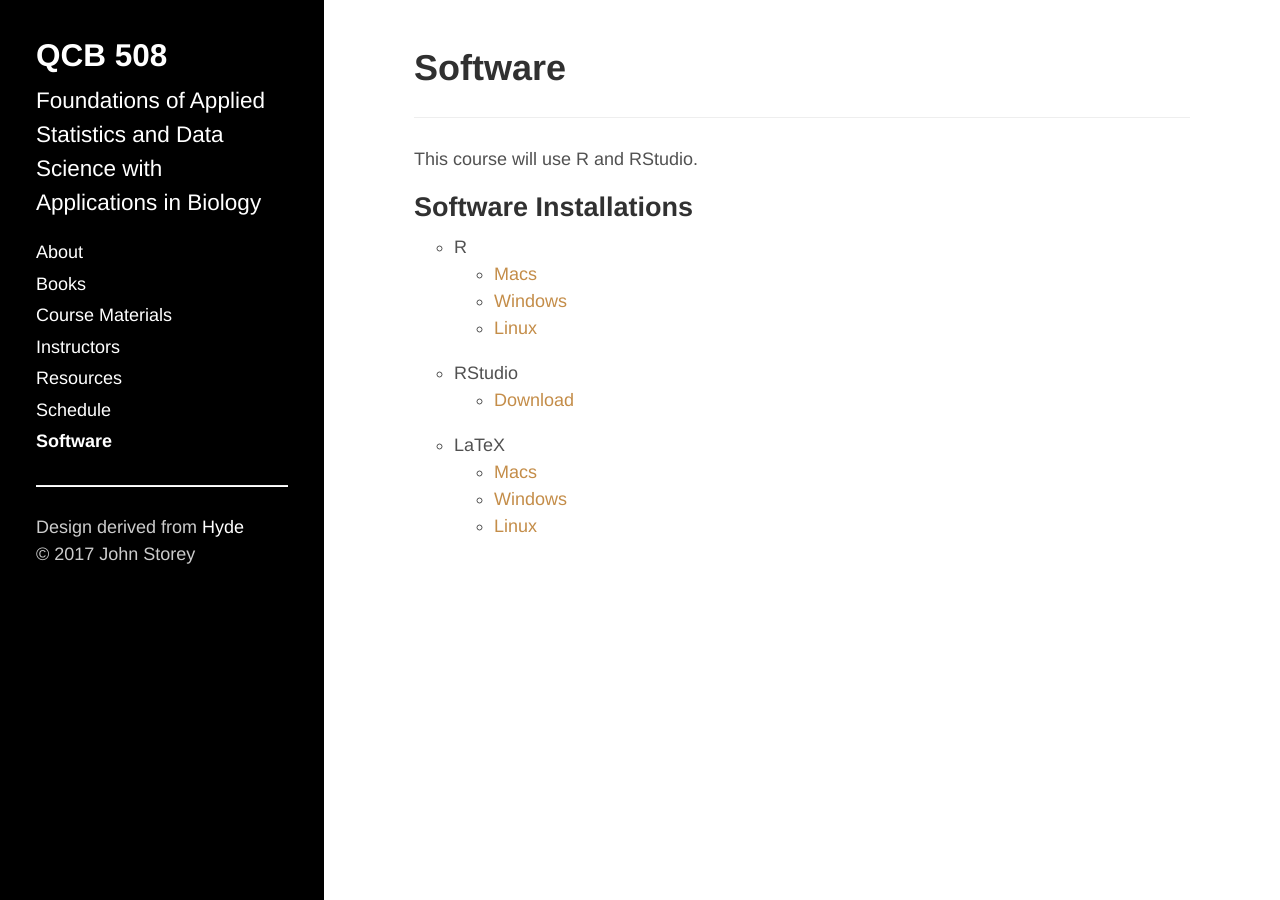
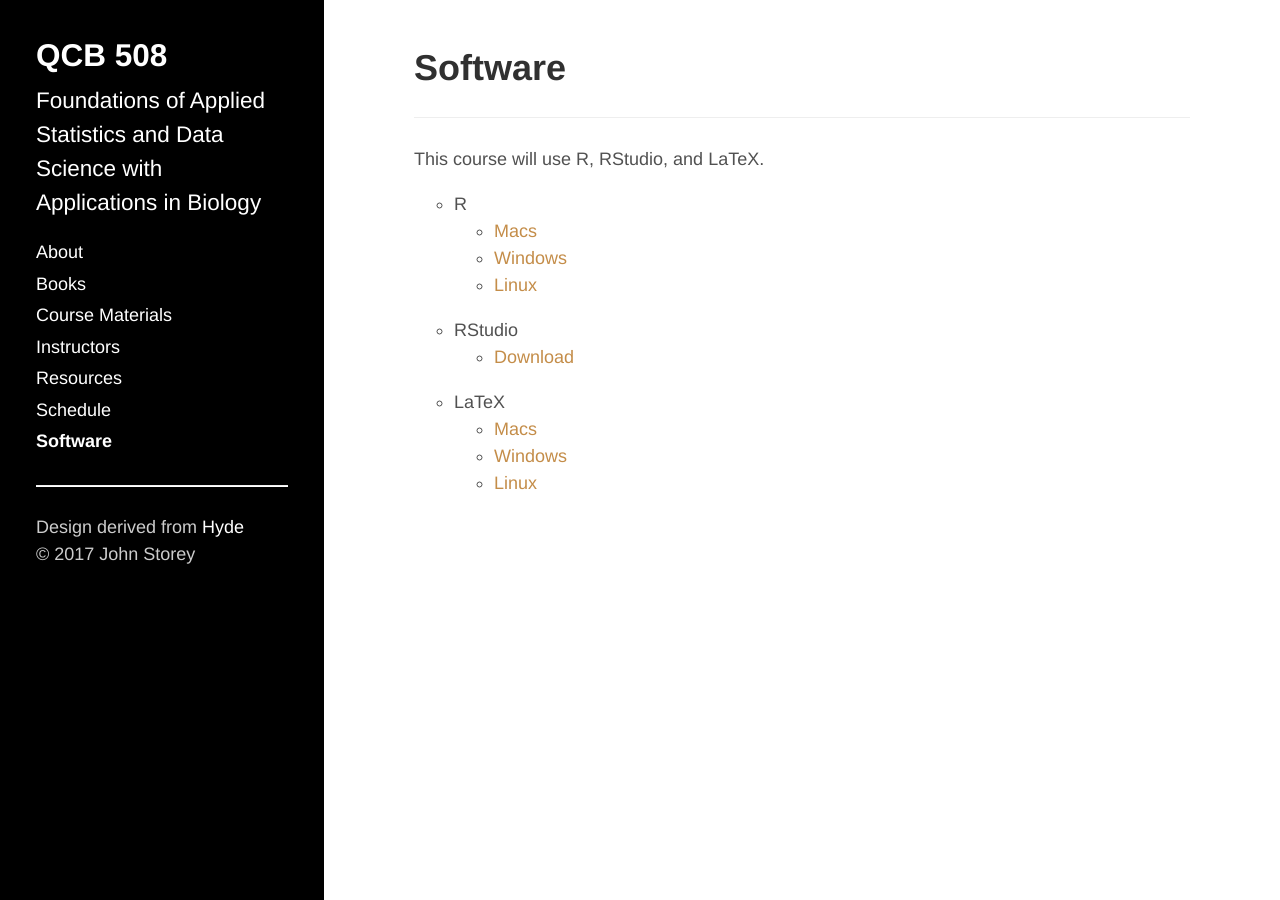
Before and after one commit to jdstorey/asdscourse2019, a Jekyll site: the page built from docs/software.md, in a window 1280 px wide. Built offline with Jekyll 4.4.1, drawn with Linux system fonts in a browser that asks for light colours.

Commit message:
Update software.md

```diff
--- a/docs/software.md
+++ b/docs/software.md
@@ -5,9 +5,7 @@ title: Software
 
 ---
 
-This course will use R and RStudio.
-
-## Software Installations
+This course will use R, RStudio, and LaTeX.
 
 - R
   - [Macs](https://cran.r-project.org/bin/macosx/)
```
